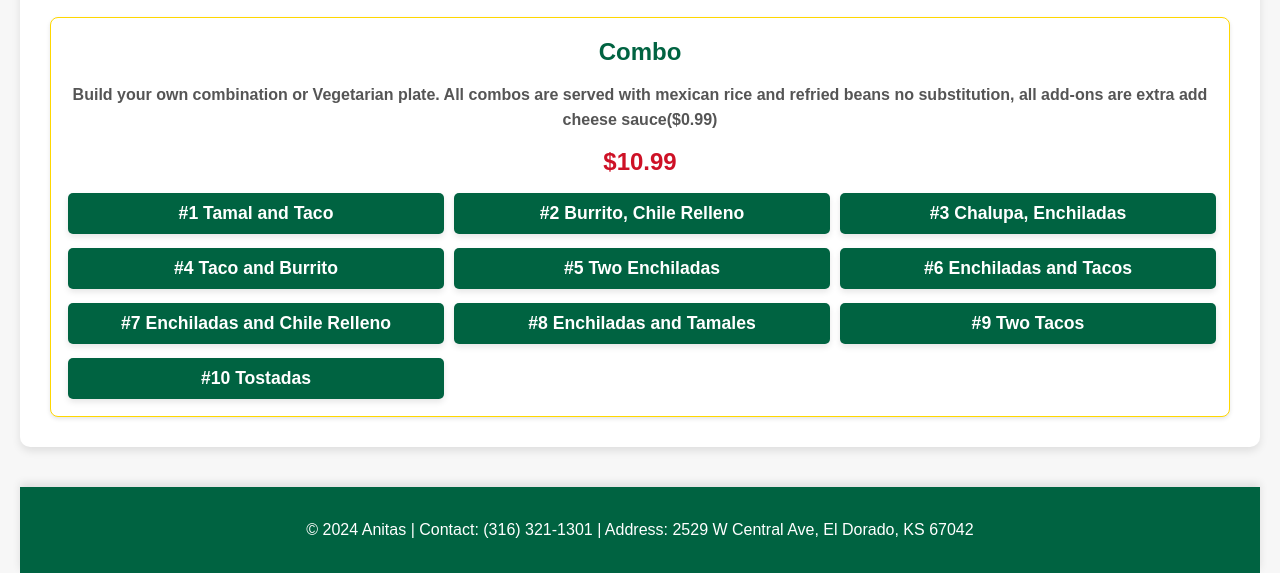
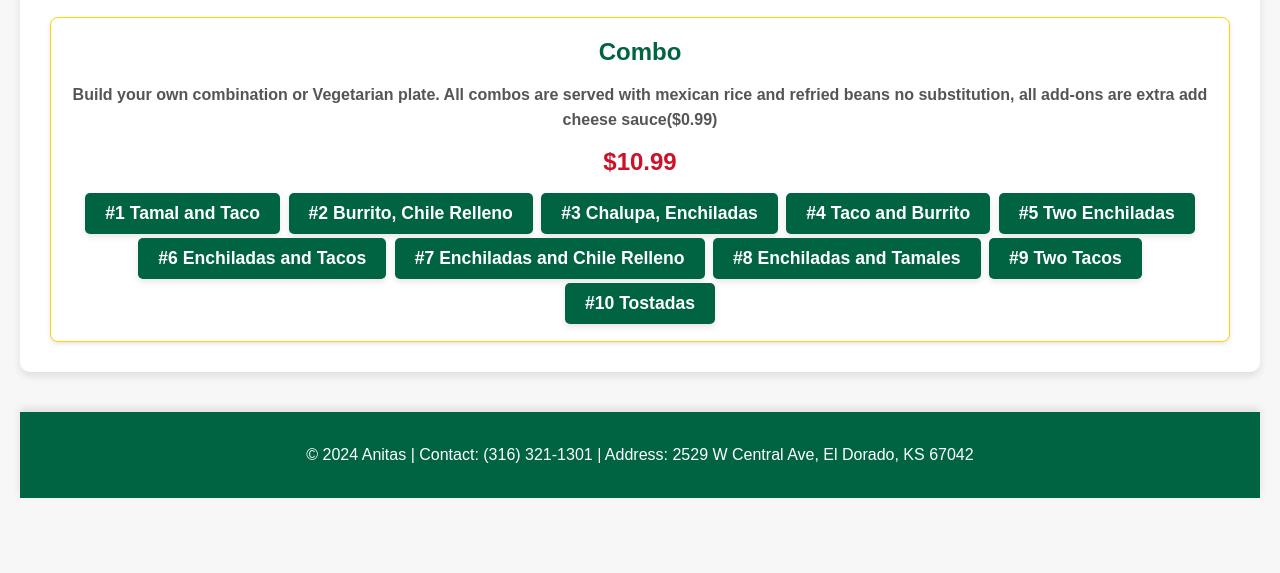
Before and after one commit to loopyloopez/Anitas, a website: page catigories/combo.html in a window 1280 px wide. Shown: the part 239-812 px from the top of the page. Drawn offline with Linux system fonts and the light colour scheme.

Commit message:
fixed combo section

```diff
--- a/catigories/combo.html
+++ b/catigories/combo.html
@@ -52,7 +52,7 @@
                 <p class="price">$10.99</p>
 
                 <!-- Grid Layout for Combo Options -->
-                <div class="combo-grid">
+                <div>
                     <button class="add-to-cart" data-name="#1 Tamal and taco" data-price="10.99">#1 Tamal and Taco</button>
                     <button class="add-to-cart" data-name="#2 Burrito, Chile Relleno" data-price="10.99">#2 Burrito, Chile Relleno</button>
                     <button class="add-to-cart" data-name="#3 Chalupa, Enchiladas" data-price="10.99">#3 Chalupa, Enchiladas</button>
```
Also changed, not shown: catigories/huevos.html (+1 -1 lines).
